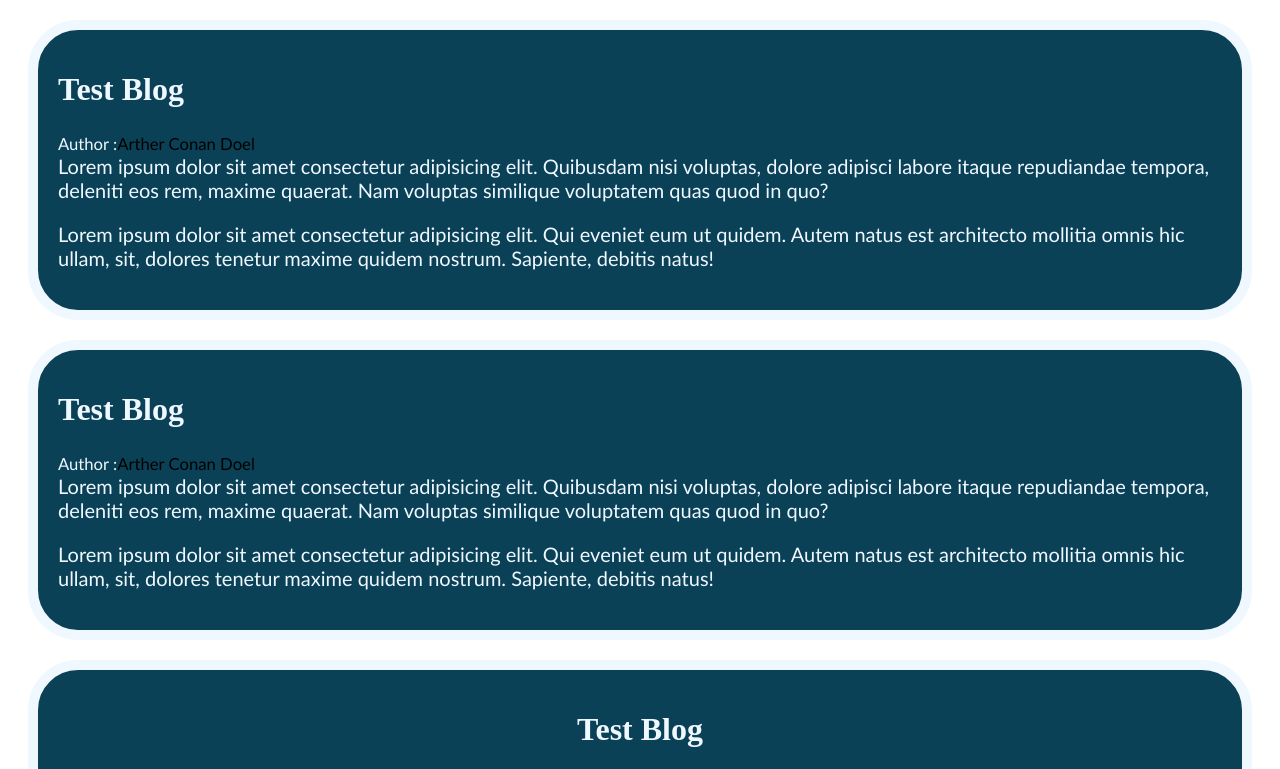
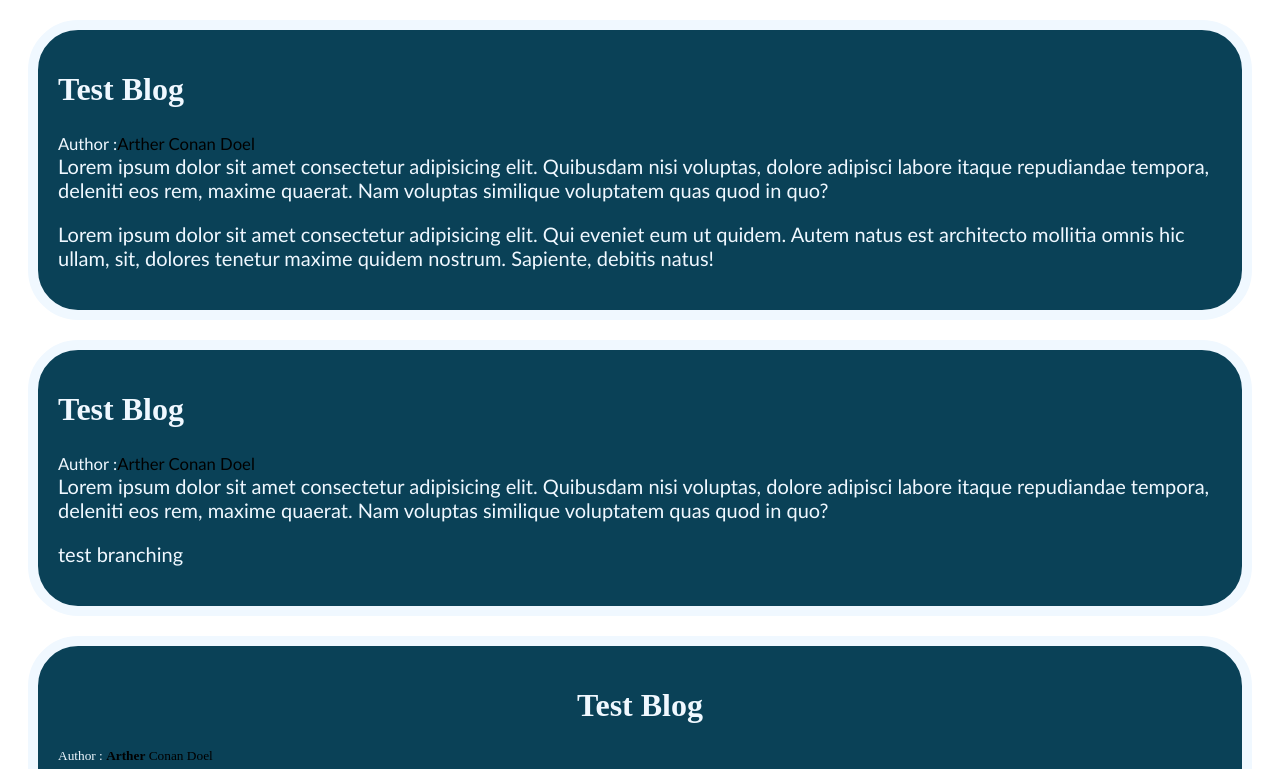
Before and after one commit to Farhan-Eshrak/test, a plain HTML site: page index.html in a window 1280 px wide. Shown: the top 769 px of the page. Drawn offline with Linux system fonts and the light colour scheme.

Commit message:
branching1

```diff
--- a/index.html
+++ b/index.html
@@ -28,7 +28,7 @@
             Lorem ipsum dolor sit amet consectetur adipisicing elit. Quibusdam nisi voluptas, dolore adipisci labore itaque repudiandae tempora, deleniti eos rem, maxime quaerat. Nam voluptas similique voluptatem quas quod in quo?
         </p>
         <p>
-            Lorem ipsum dolor sit amet consectetur adipisicing elit. Qui eveniet eum ut quidem. Autem natus est architecto mollitia omnis hic ullam, sit, dolores tenetur maxime quidem nostrum. Sapiente, debitis natus!
+            test branching
         </p>
     </div>
 
```
